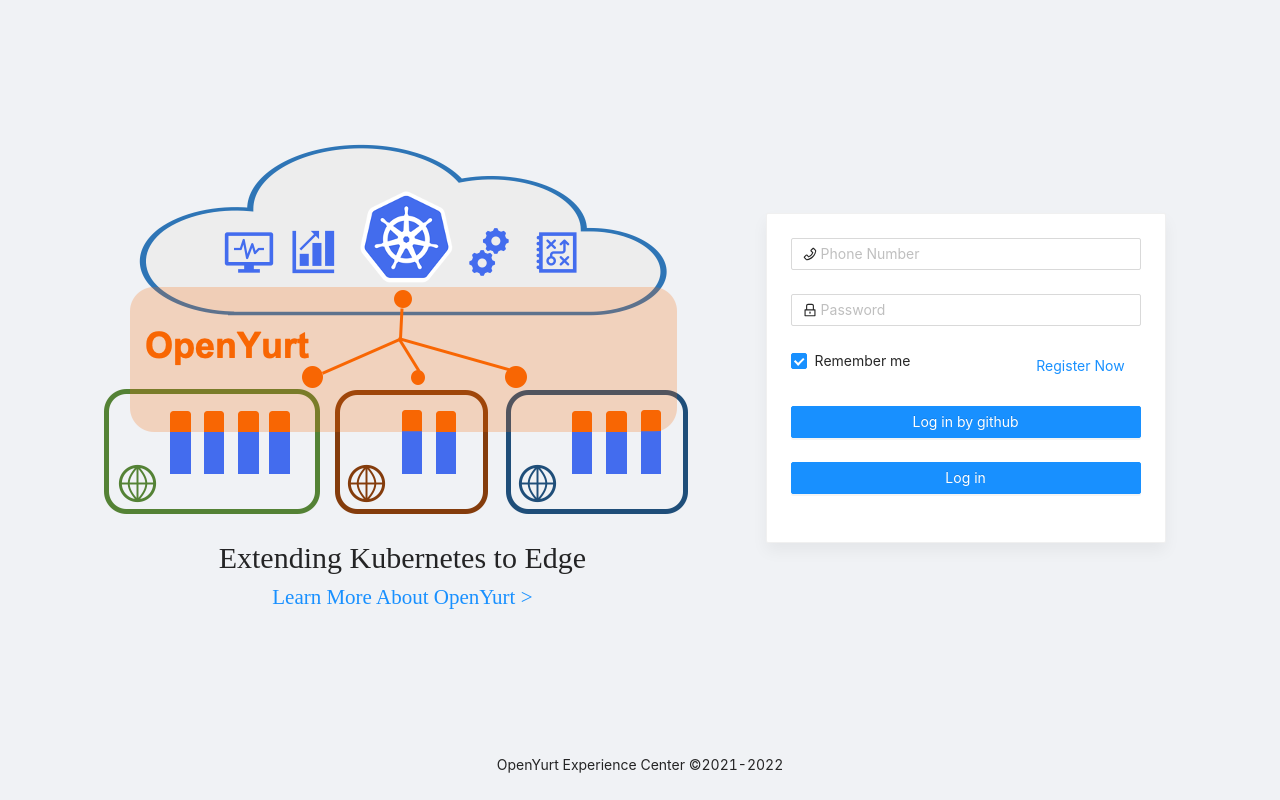
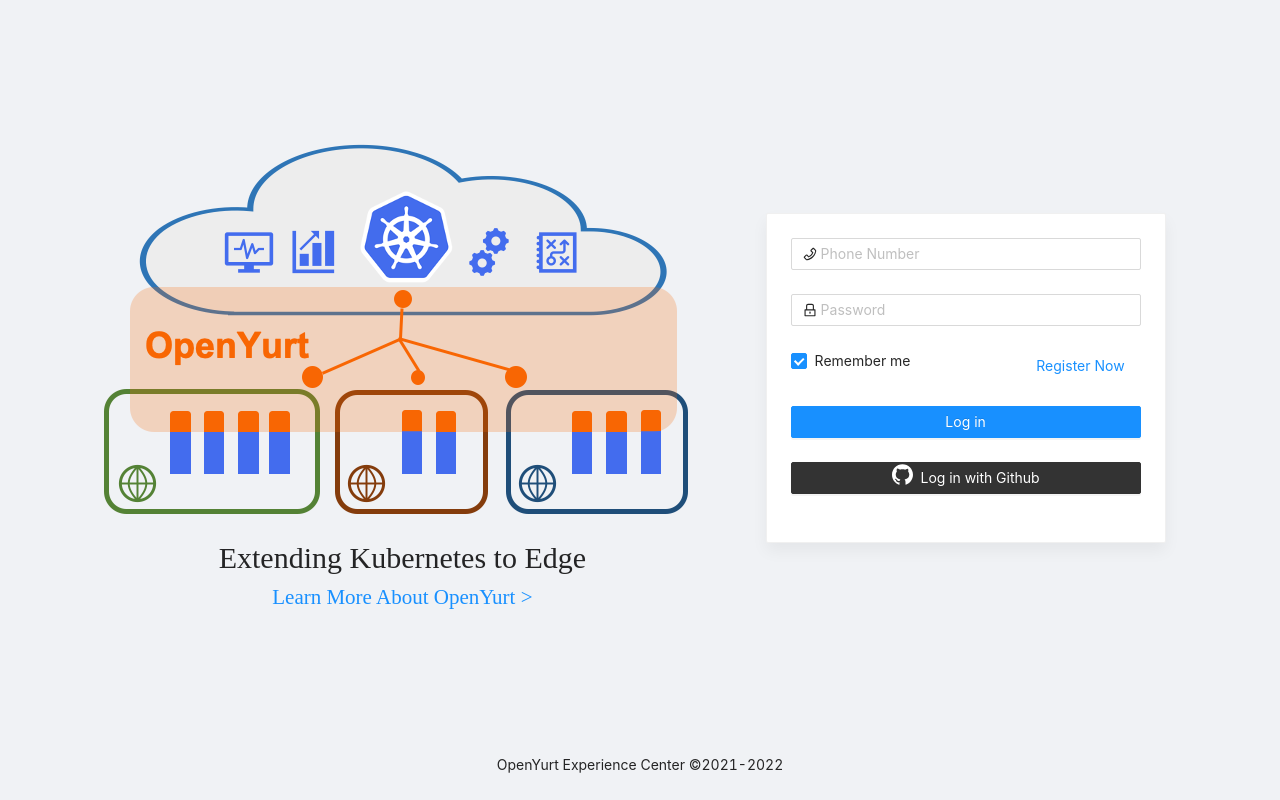
Before and after one commit to openyurtio/yurt-dashboard, a React (Create React App) app in the folder frontend/: page /login in a window 1280 px wide. Built offline with nearby package versions, Linux system fonts and the light colour scheme.

Commit message:
Update:modify github login button and OAuth organization account

```diff
--- a/frontend/src/components/User/LoginForm.jsx
+++ b/frontend/src/components/User/LoginForm.jsx
@@ -1,5 +1,5 @@
 import { Form, Input, Button, Checkbox, Card } from "antd";
-import { PhoneOutlined, LockOutlined } from "@ant-design/icons";
+import { GithubOutlined, PhoneOutlined, LockOutlined } from "@ant-design/icons";
 import { withRouter } from "react-router-dom";
 import { sendRequest } from "../../utils/request";
 import { useState } from "react";
@@ -97,19 +97,6 @@
             Register Now
           </Button>
         </Form.Item>
-
-        <Form.Item>
-          <Button
-            type="primary"
-            onClick={() => {
-              window.location.href =
-                "https://github.com/login/oauth/authorize?client_id=4e5058f5e68e11b91193&scope=user";
-            }}
-            className="login-form-button"
-          >
-            Log in by github
-          </Button>
-        </Form.Item>
         <Form.Item>
           <Button
             type="primary"
@@ -118,6 +105,17 @@
             className="login-form-button"
           >
             Log in
+          </Button>
+        </Form.Item>
+        <Form.Item>
+          <Button
+            type="primary"
+            href="https://github.com/login/oauth/authorize?client_id=4dd7d74594e273551935&scope=user"
+            className="login-form-button"
+            icon={<GithubOutlined style={{ fontSize: "150%" }} />}
+            style={{ background: "#333333", borderColor: "#333333" }}
+          >
+            Log in with Github
           </Button>
         </Form.Item>
       </Form>
```
Also changed, not shown: 1 other file (tests, documents, lock files or other folders).
